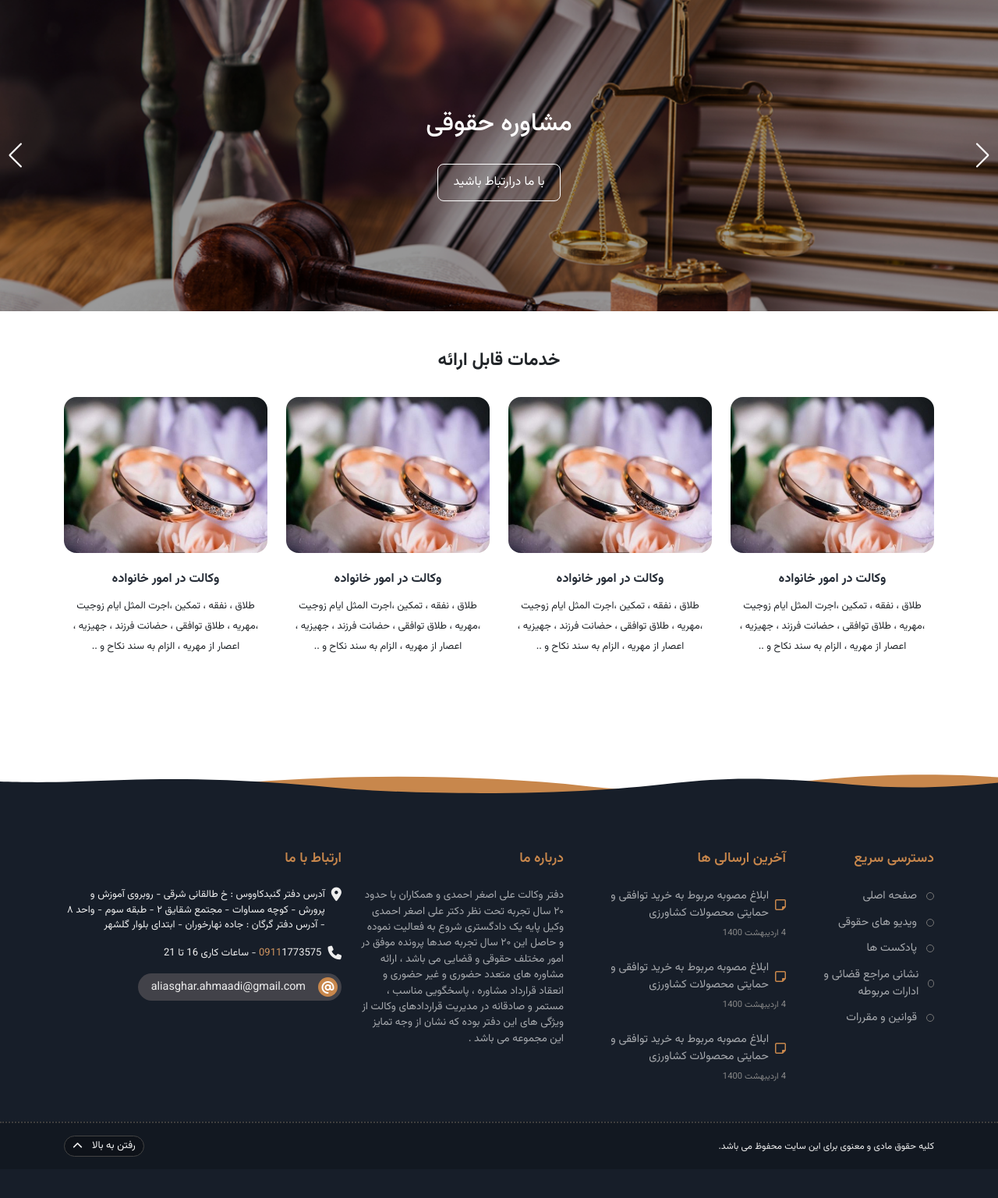
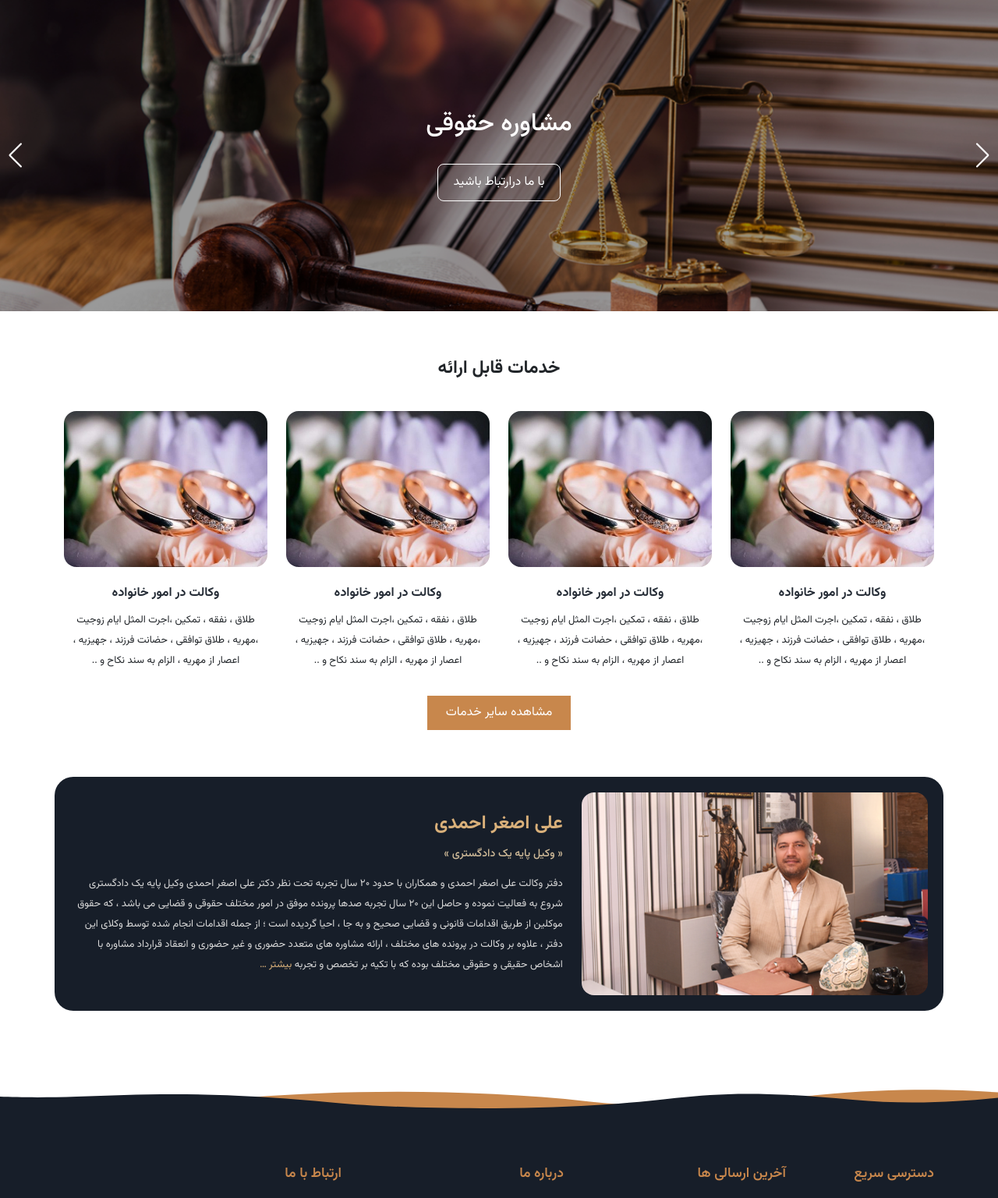
Before and after one commit to nafasebra/vakil-pure-project, a web app: file index.html in a window 1280 px wide. Shown: the part 215-1751 px from the top of the page at 78% size. Before the commit the page ends 1698 px from the top, so only its background shows below. Run offline with its HTML, style and script files only (its server is not run), Linux system fonts and the light colour scheme.

Commit message:
feat: add new section

```diff
--- a/index.html
+++ b/index.html
@@ -285,6 +285,28 @@
             </a>
           </div>
         </div>
+        <div class="d-flex justify-content-center">
+          <a href="#" class="btn_orange--dark">
+            مشاهده سایر خدمات
+          </a>
+        </div>
+      </section>
+
+      <section id="about" class="container">
+        <div class="row">
+          <div class="col-sm-12 col-lg-5">
+            <div class="about__image">
+              <img src="assets/images/image.png" alt="image" />
+            </div>
+          </div>
+          <div class="col-sm-12 col-lg-7 d-flex flex-column justify-content-center">
+            <div class="about__body">
+              <h2 class="about__body--title">علی اصغر احمدی</h2>
+              <h2 class="about__body--subtitle">« وکیل پایه یک دادگستری »</h2>
+              <p>دفتر وکالت علی اصغر احمدی و همکاران با حدود ۲۰ سال تجربه تحت نظر دکتر علی اصغر احمدی وکیل پایه یک دادگستری شروع به فعالیت نموده و حاصل این ۲۰ سال تجربه صدها پرونده موفق در امور مختلف حقوقی و قضایی می باشد ، که حقوق موکلین از طریق اقدامات قانونی و قضایی صحیح و به جا ، احیا گردیده است ؛ از جمله اقدامات انجام شده توسط وکلای این دفتر ، علاوه بر وکالت در پرونده های مختلف ، ارائه مشاوره های متعدد حضوری و غیر حضوری و انعقاد قرارداد مشاوره با اشخاص حقیقی و حقوقی مختلف بوده که با تکیه بر تخصص و تجربه <span style="color: #d9b07a;"><a style="color: #d9b07a;" href="https://www.vakildadgostar.com/%d8%af%d8%b1%d8%a8%d8%a7%d8%b1%d9%87-%d9%85%d8%a7/">بیشتر …</a></span></p>
+            </div>
+          </div>
+        </div>
       </section>
     </main>
 
--- a/style/main.css
+++ b/style/main.css
@@ -161,6 +161,20 @@ img {
 .btn_orange:hover {
   opacity: 0.8;
 }
+.btn_orange--dark {
+  border: none;
+  outline: none;
+  display: flex;
+  align-items: center;
+  gap: 0.75rem;
+  padding: 10px 24px;
+  background-color: var(--bg-orange-dark);
+  color: white;
+  transition: opacity 250ms;
+}
+.btn_orange--dark:hover {
+  opacity: 0.8;
+}
 .btn_gotoup {
   border: none;
   outline: none;
@@ -247,13 +261,13 @@ img {
   opacity: 1;
 }
 
-/* SERVICES */
 section {
   display: flex;
   flex-direction: column;
-  gap: 1.5rem;
-  padding: 50px 10px;
+  gap: 2rem;
+  padding: 60px 10px;
 }
+/* SERVICES */
 .service__head {
   text-align: center;
   font-size: 23px;
@@ -288,6 +302,45 @@ section {
   font-weight: 700;
 }
 .service__card-body p {
+  font-size: 13px;
+  line-height: 2em;
+}
+/* ABOUT */
+#about {
+  background-color: var(--bg-gray-dark);
+  border-radius: 1.5rem;
+  padding: 20px;
+}
+.about__image {
+  height: 260px;
+  overflow: hidden;
+  display: flex;
+  align-items: center;
+  justify-content: center;
+  border-radius: 1rem;
+}
+.about__image img {
+  width: 100%;
+  height: 100%;
+  object-fit: cover;
+}
+.about__body {
+  display: flex;
+  flex-direction: column;
+  gap: 0.5rem;
+}
+.about__body--title {
+  color: rgb(217, 176, 122);
+  font-size: 24px;
+  font-weight: 700;
+}
+.about__body--subtitle {
+  color: rgb(207, 186, 152);
+  font-size: 14px;
+  font-weight: 500;
+}
+.about__body p {
+  color: rgb(218, 218, 218);
   font-size: 13px;
   line-height: 2em;
 }
```
Also changed, not shown: assets/images/image.png (added).
